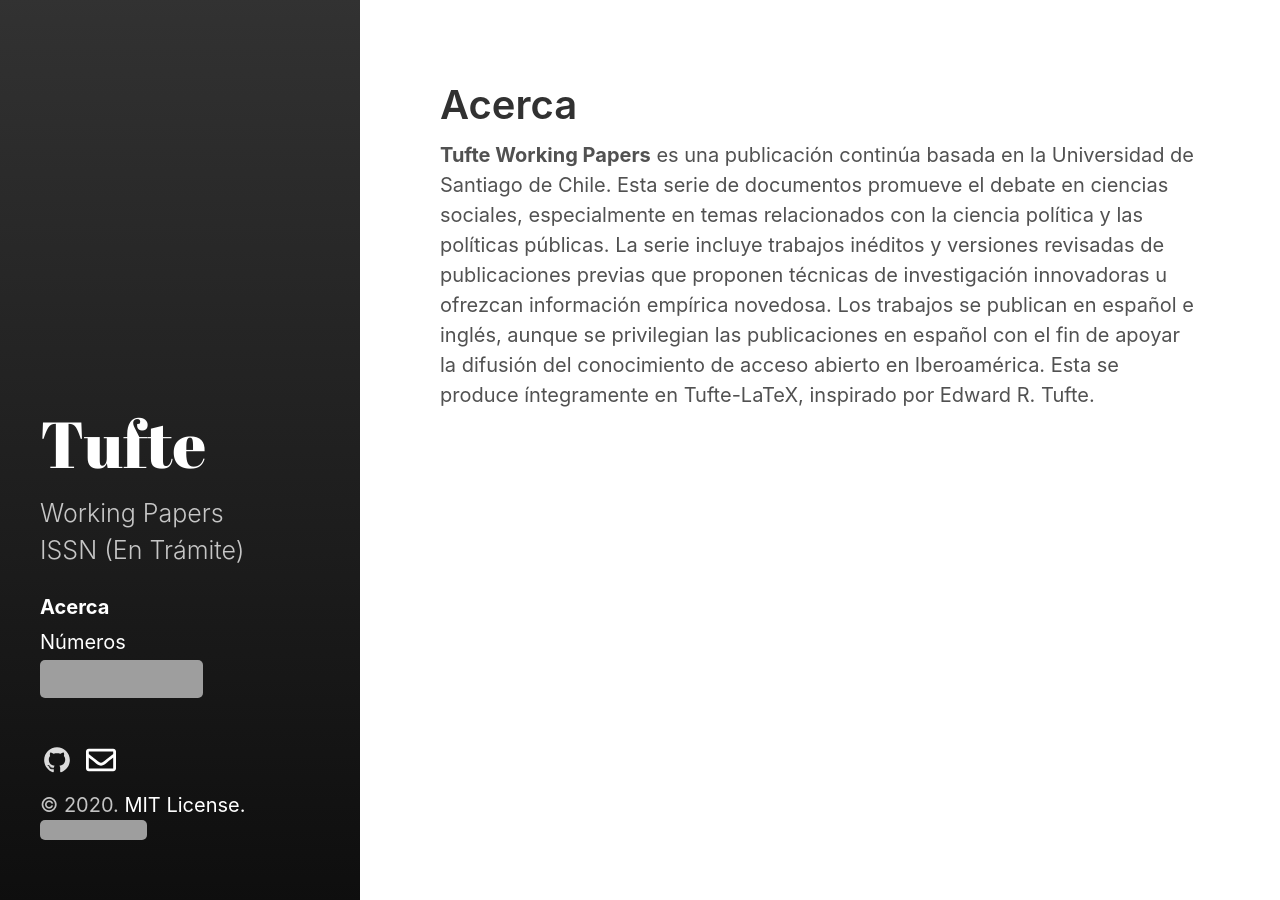
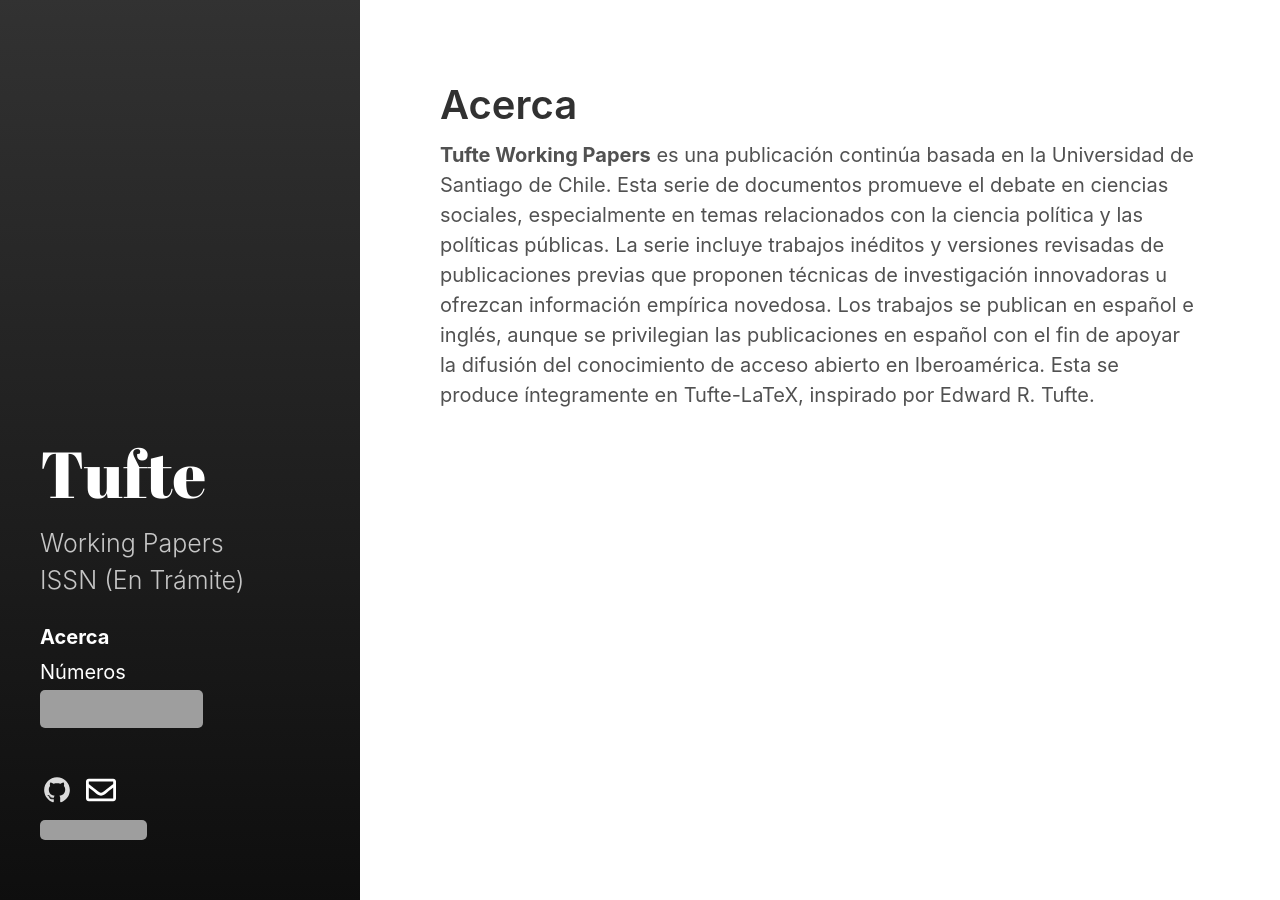
Before and after one commit to training-datalab/tuftepapers.com, a Jekyll site: the page built from index.html, in a window 1280 px wide. Built offline with Jekyll 4.4.1, drawn with Linux system fonts in a browser that asks for light colours; the list of posts is cut into pages by our own code; grey boxes are pictures that could not be loaded.

Commit message:
Update copyright.html

```diff
--- a/_includes/copyright.html
+++ b/_includes/copyright.html
@@ -1,5 +1,3 @@
 <p>
-  &copy; {{ site.time | date: '%Y' }}.
-  <a href="{{ "/LICENSE.md" | relative_url }}">MIT License.</a>
   <a href="https://www.buymeacoffee.com/tuftepapers" target="_blank"><img src="https://raw.githubusercontent.com/bgonzalezbustamante/tuftepapers/master/by.png" alt="Creative Commons" style="height: 20px !important;width: 107px !important;" ></a>
 </p>
```
